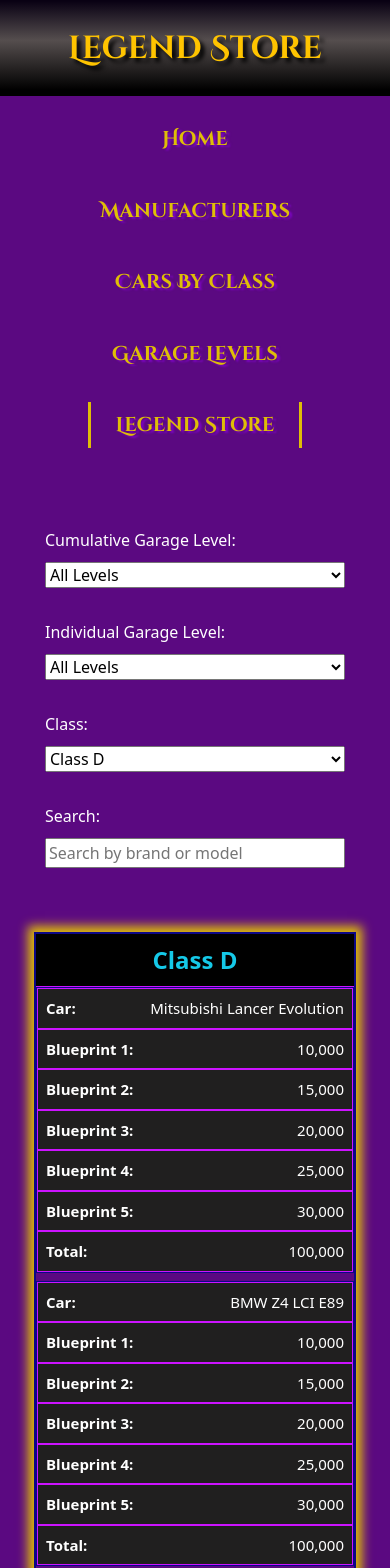
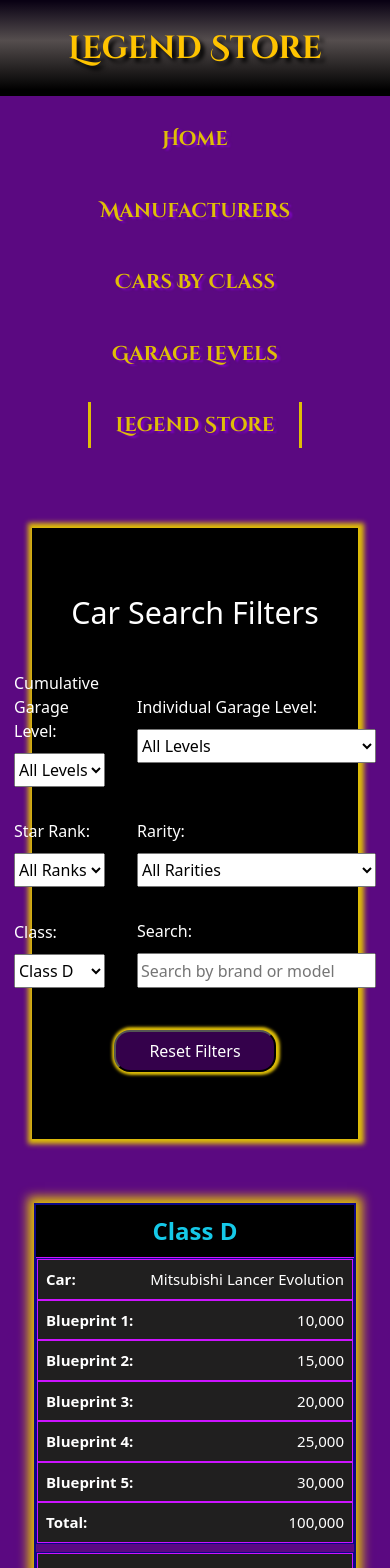
Before and after one commit to JHebenstreit48/asphalt-legends-unite-react, a React (Vite) app in the folder client/: page /legendstoreprices in a window 390 px wide. Shown: the top 1568 px of the page. Built offline with nearby package versions, Linux system fonts and the light colour scheme.

Commit message:
added reset button for local storage and more data

```diff
--- a/client/src/CSS/LegendStore.css
+++ b/client/src/CSS/LegendStore.css
@@ -1,12 +1,28 @@
 /* General container styles */
 .controls {
   display: grid;
-  grid-template-columns: 1fr; /* Single column layout */
+  grid-template-columns: 1fr 1fr; /* Single column layout */
   align-items: center; /* Align items to the center vertically */
   justify-content: center; /* Center the entire block horizontally */
   margin: 5rem auto 4rem auto; /* Center the grid within the parent container */
   gap: 2rem; /* Add spacing between rows */
-  max-width: 300px; /* Restrict the width of the controls for better centering */
+  width: 46rem; /* Restrict the width of the controls for better centering */
+  border: 3px solid black;
+  box-shadow: 1px 0 5px 5px rgb(223, 190, 7);
+  background-color: black;
+  padding: 4rem;
+  font-size: 1rem
+}
+.controls select {
+  height: 2rem;
+}
+.filterHeading {
+  display: grid;
+  color: white;
+  grid-template-columns: 1fr;
+  grid-column: span 2;
+  text-align: center;
+  font-size: 1.9rem;
 }
 
 .DropdownLabel {
@@ -15,26 +31,34 @@
   gap: 10px;
 }
 
-.search-bar {
-  margin: 8rem auto 3rem auto;
-  display: flex;
-  justify-content: center;
-  gap: 10px;
+.dropdownSelector {
+  height: 1.8rem;
 }
 
-.searchLabel {
-  color: white;
-  display: flex;
-  align-items: center;
+#searchInput {
+  height: 1.8rem;
 }
 
-.search-bar input {
-  padding: 8px;
-  border: 1px solid #ddd;
+.resetButton {
+  display: grid;
+  grid-template-columns: 1fr;
+  grid-column: span 2;
+  margin: 10px auto 0 auto;
+  background-color: rgb(52, 1, 75);;
+  color: white;
+  box-shadow: 1px 0 3px 3px rgb(223, 190, 7);
+  padding: 7px;
   border-radius: 4px;
-  font-size: 16px;
-  width: 100%;
-  max-width: 300px;
+  cursor: pointer;
+  font-size: 1rem;
+  width: 9rem;
+  border-radius: 1rem;
+}
+
+.resetButton:active {
+  background-color: rgb(193, 71, 250);
+  color: rgb(0, 0, 0);
+  font-weight: bolder;
 }
 
 /* Table styles */
@@ -82,7 +106,9 @@
 /* Two-column layout for screens 390px and smaller */
 @media only screen and (max-width: 390px) {
   .controls {
-    flex-direction: column;
+    display: grid;
+    grid-template-columns: 1fr;
+    width: 12rem;
     align-items: center;
     margin-top: 27rem;
   }
--- a/client/src/LegendStore/LegendStoreTables.tsx
+++ b/client/src/LegendStore/LegendStoreTables.tsx
@@ -6,6 +6,12 @@ const LegendStore: React.FC = () => {
   const [selectedClass, setSelectedClass] = useState(() => {
     return localStorage.getItem("selectedClass") || "D"; // Default to "D"
   });
+
+  const [selectedCarRarity, setSelectedCarRarity] = useState<string | null>(() => {
+    const value = localStorage.getItem("selectedCarRarity");
+    return value !== null ? value : null;
+  });
+
   const [searchTerm, setSearchTerm] = useState(() => {
     return localStorage.getItem("searchTerm") || ""; // Default to empty search
   });
@@ -18,10 +24,25 @@ const LegendStore: React.FC = () => {
     return value !== null ? Number(value) : null;
   });
 
+  const [selectedStarRank, setSelectedStarRank] = useState<number | null>(() => {
+    const value = localStorage.getItem("selectedStarRank");
+    return value !== null ? Number(value) : null;
+  });
+
+
+
   // Save selected filters to localStorage
   useEffect(() => {
     localStorage.setItem("selectedClass", selectedClass);
   }, [selectedClass]);
+
+  useEffect(() => {
+    if (selectedCarRarity !== null) {
+      localStorage.setItem("selectedCarRarity", selectedCarRarity);
+    } else {
+      localStorage.removeItem("selectedCarRarity");
+    }
+  }, [selectedCarRarity]);
 
   useEffect(() => {
     localStorage.setItem("searchTerm", searchTerm);
@@ -43,10 +64,24 @@ const LegendStore: React.FC = () => {
     }
   }, [selectedIndividualLevel]);
 
+  useEffect(() => {
+    if (selectedStarRank !== null) {
+      localStorage.setItem("selectedStarRank", String(selectedStarRank));
+    } else {
+      localStorage.removeItem("selectedStarRank");
+    }
+  }, [selectedStarRank]);
+
   // Filter cars based on selected class
   let filteredCars = selectedClass === "All Levels"
     ? cars // Show all cars if "All Levels" is selected
     : cars.filter((car) => car.class === selectedClass);
+
+  if (selectedCarRarity !== null) {
+    filteredCars = filteredCars.filter(
+      (car) => car.carRarity !== undefined && car.carRarity === selectedCarRarity
+    );
+  }
 
   // Apply search term filter
   if (searchTerm.trim() !== "") {
@@ -69,13 +104,22 @@ const LegendStore: React.FC = () => {
     );
   }
 
+  if (selectedStarRank !== null) {
+    filteredCars = filteredCars.filter(
+      (car) => car.starRank !== undefined && car.starRank === selectedStarRank
+    );
+  }
+
   return (
     <div>
+
       {/* Controls */}
       <div className="controls">
+        <h2 className="filterHeading">Car Search Filters</h2>
         <label className="DropdownLabel">
           Cumulative Garage Level:
           <select
+            className="dropdownSelector"
             value={selectedCumulativeLevel !== null ? selectedCumulativeLevel : ""}
             onChange={(e) =>
               setSelectedCumulativeLevel(
@@ -95,6 +139,7 @@ const LegendStore: React.FC = () => {
         <label className="DropdownLabel">
           Individual Garage Level:
           <select
+            className="dropdownSelector"
             value={selectedIndividualLevel !== null ? selectedIndividualLevel : ""}
             onChange={(e) =>
               setSelectedIndividualLevel(
@@ -111,9 +156,48 @@ const LegendStore: React.FC = () => {
           </select>
         </label>
 
+        <label className="DropdownLabel">
+          Star Rank:
+          <select
+            className="dropdownSelector"
+            value={selectedStarRank !== null ? selectedStarRank : ""}
+            onChange={(e) =>
+              setSelectedStarRank(
+                e.target.value ? parseInt(e.target.value, 10) : null
+              )
+            }
+          >
+            <option value="">All Ranks</option>
+            {Array.from({ length: 6 }, (_, i) => i + 1).map((rank) => (
+              <option key={rank} value={rank}>
+                Rank {rank}
+              </option>
+            ))}
+          </select>
+        </label>
+
+        <label className="DropdownLabel">
+          Rarity:
+          <select
+            className="dropdownSelector"
+            value={selectedCarRarity !== null ? selectedCarRarity : ""}
+            onChange={(e) =>
+              setSelectedCarRarity(e.target.value || null)
+            }
+          >
+            <option value="">All Rarities</option>
+            {["Rare", "Epic", "Legendary"].map((rarity) => (
+              <option key={rarity} value={rarity}>
+                {rarity}
+              </option>
+            ))}
+          </select>
+        </label>
+
         <label className="DropdownLabel" id="classSelector">
           Class:
           <select
+            className="dropdownSelector"
             value={selectedClass}
             onChange={(e) => setSelectedClass(e.target.value)}
           >
@@ -129,12 +213,37 @@ const LegendStore: React.FC = () => {
         <label className="DropdownLabel">
           Search:
           <input
+            id="searchInput"
             type="text"
             placeholder="Search by brand or model"
             value={searchTerm}
             onChange={(e) => setSearchTerm(e.target.value)}
           />
         </label>
+
+          <button
+            className="resetButton"
+            onClick={() => {
+              // Clear localStorage for each filter
+              localStorage.removeItem("selectedClass");
+              localStorage.removeItem("selectedCarRarity");
+              localStorage.removeItem("searchTerm");
+              localStorage.removeItem("selectedCumulativeLevel");
+              localStorage.removeItem("selectedIndividualLevel");
+              localStorage.removeItem("selectedStarRank");
+
+              // Reset state for each filter
+              setSelectedClass("D"); // Reset to default class
+              setSelectedCarRarity(null); // Reset rarity
+              setSearchTerm(""); // Reset search term
+              setSelectedCumulativeLevel(null); // Reset cumulative level
+              setSelectedIndividualLevel(null); // Reset individual level
+              setSelectedStarRank(null); // Reset star rank
+            }}
+          >
+            Reset Filters
+          </button>
+
       </div>
 
       {/* Table (unchanged layout) */}
```
Also changed, not shown: client/src/LegendStore/BlueprintPriceData.ts (+23 -21 lines).
